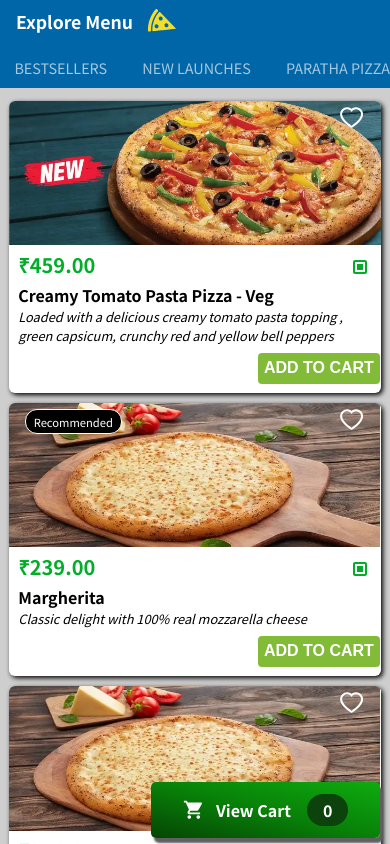
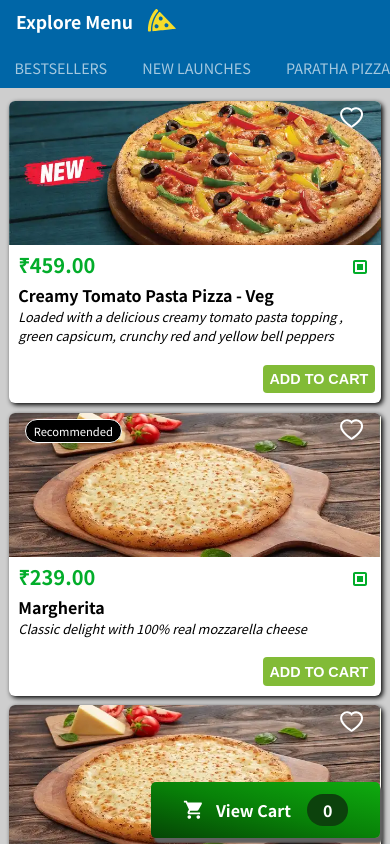
Before and after one commit to ash14ish/11-pizzaart, a React (Create React App) app: page /veg-pizza in a window 390 px wide. Shown: the top 844 px of the page. Built offline with nearby package versions, Linux system fonts and the light colour scheme.

Commit message:
pizzaart

```diff
--- a/src/components/Meals/MealItem/MealItemCartButton.module.css
+++ b/src/components/Meals/MealItem/MealItemCartButton.module.css
@@ -51,8 +51,16 @@
 }
 
 @media (max-width: 600px) {
+  .actions {
+    margin-top: 2.6rem;
+  }
+
   .actions-button {
-    font-size: 1rem;
+    font-size: 0.9rem;
+  }
+
+  .actions-container {
+    grid-template-columns: 1fr 4fr 1fr;
   }
 
   .item-amount {
```
